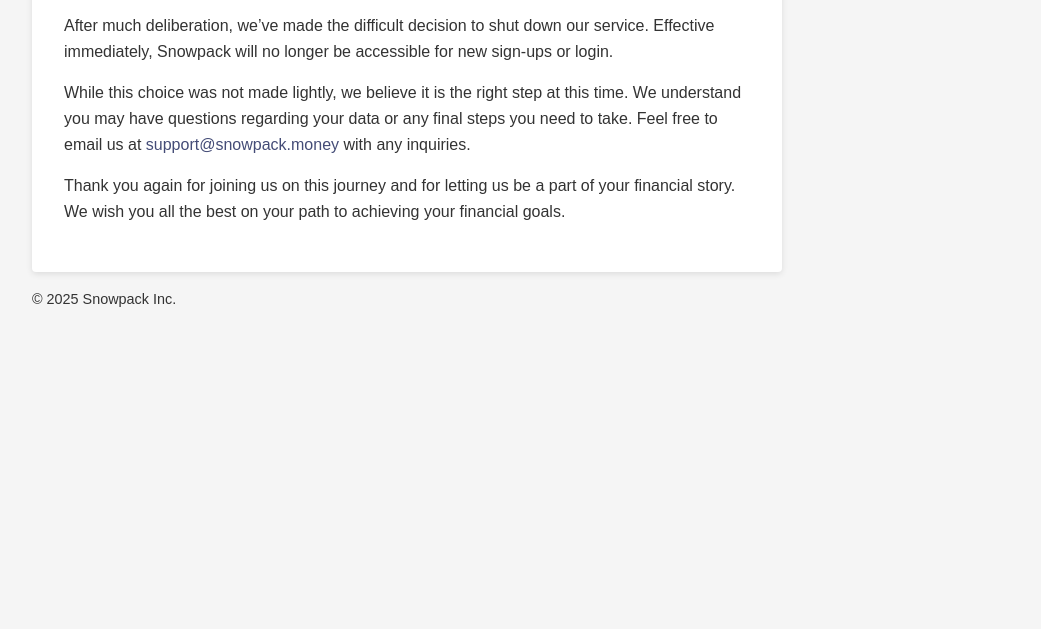
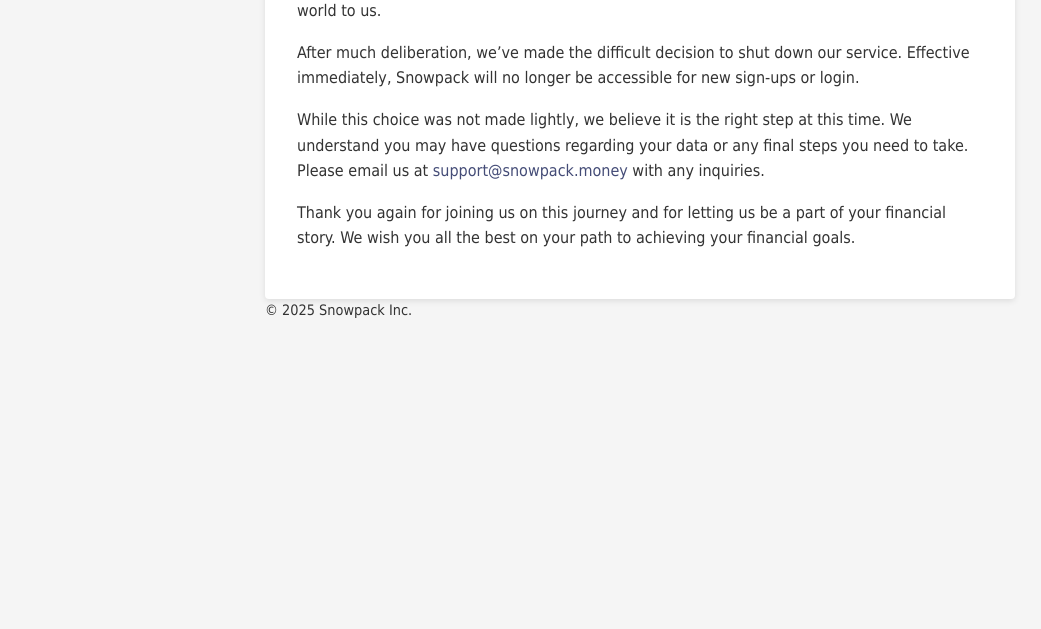
Before and after one commit to snowpackmoney/snowpackmoney.github.io, a plain HTML site: page index.html in a window 1280 px wide. Shown: the part 171-800 px from the top of the page, without its empty margins (0-1041 px from the left). Drawn offline with Linux system fonts and the light colour scheme.

Commit message:
Update index.html

```diff
--- a/index.html
+++ b/index.html
@@ -14,7 +14,7 @@
 
     /* Body Styles */
     body {
-      font-family: Arial, sans-serif;
+      font-family: Tahoma, Arial, sans-serif;
       color: #333;
       background: #f5f5f5;
       min-height: 100vh;
@@ -30,7 +30,7 @@
       box-shadow: 0 2px 6px rgba(0, 0, 0, 0.1);
       border-radius: 4px;
       text-align: left;
-      align: center;
+      margin: 0 auto;
     }
 
     /* Heading */
@@ -69,7 +69,7 @@
       max-width: 750px;
       width: 100%;
       text-align: left;
-      align: center;
+      margin: 0 auto;
     }
   </style>
 </head>
@@ -87,7 +87,7 @@
     <p>
       While this choice was not made lightly, we believe it is the right step at this time.
       We understand you may have questions regarding your data or any final steps you need to take.
-      Feel free to email us at <a href="mailto:support@snowpack.money">support@snowpack.money</a> with any inquiries.
+      Please email us at <a href="mailto:support@snowpack.money">support@snowpack.money</a> with any inquiries.
     </p>
     <p>
       Thank you again for joining us on this journey and for letting us be a part of your financial story.
```
